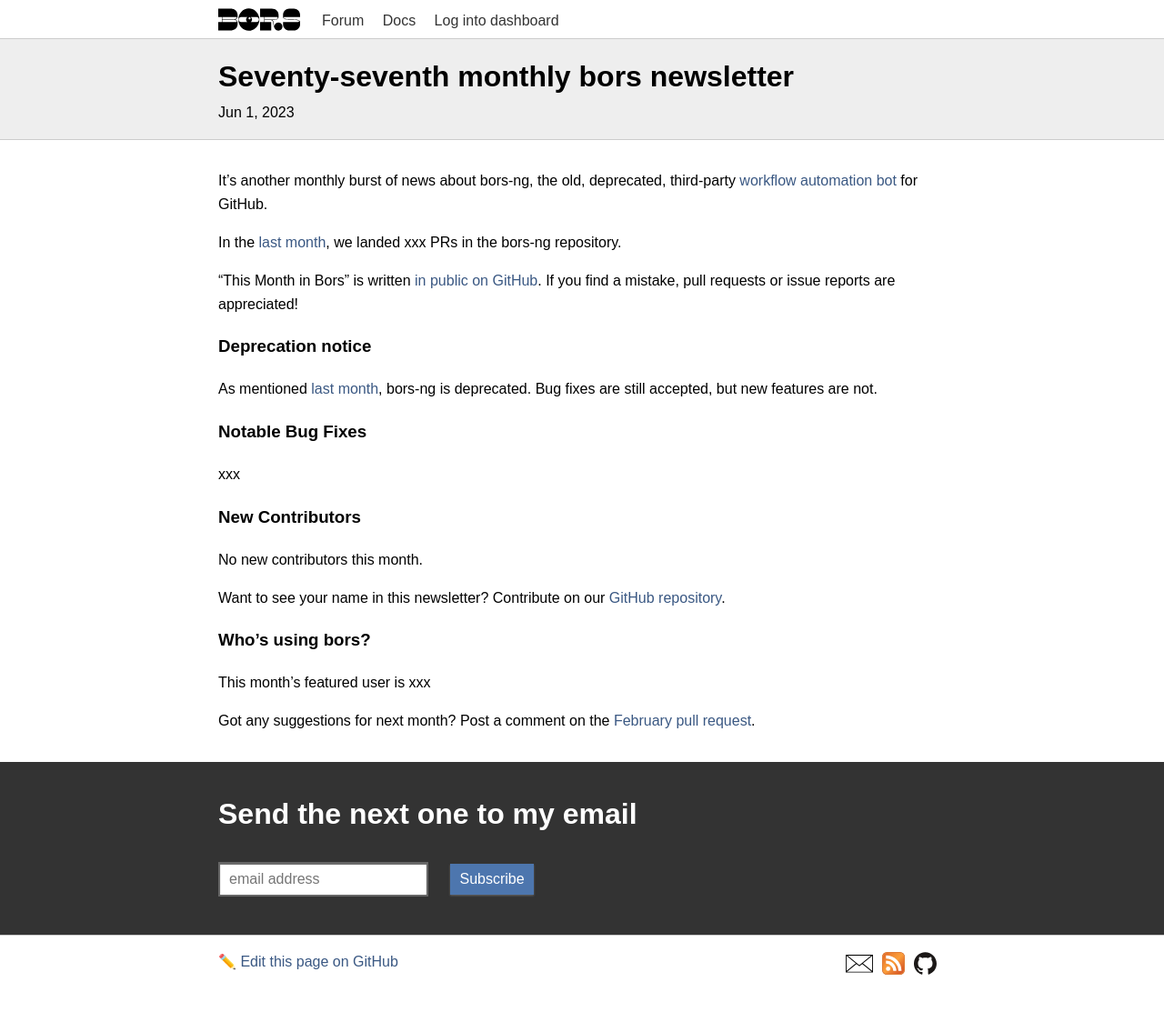
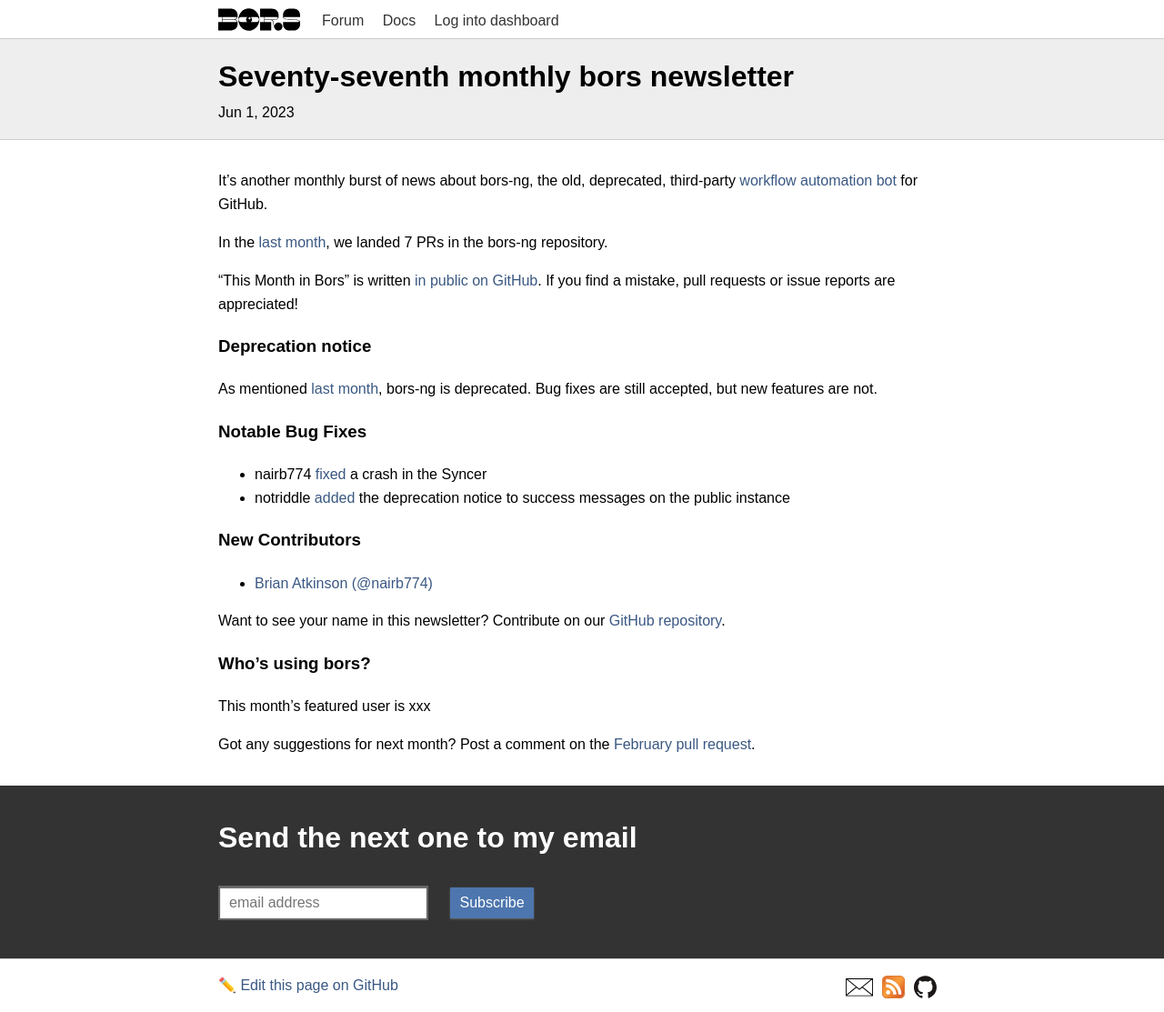
Before and after one commit to bors-ng/bors-ng.github.io, a Jekyll site: the page built from _posts/2023-06-01-tmib-77.md, in a window 1280 px wide. Shown: the whole page at 91% size. Built offline with Jekyll 4.4.1, drawn with Linux system fonts in a browser that asks for light colours; before the commit the page ends 1087 px from its top, so only the background shows below that.

Commit message:
Add new PRs
Add @nairb774 to new contributors list

Add bors-ng/bors-ng#1666

Add bors-ng/bors-ng#1645

```diff
--- a/_posts/2023-06-01-tmib-77.md
+++ b/_posts/2023-06-01-tmib-77.md
@@ -9,7 +9,7 @@
 It's another monthly burst of news about bors-ng, the old, deprecated, third-party [workflow automation bot](https://github.com/lvgl/lv_binding_rust/issues/99) for GitHub.
 
 In the [last month](https://github.com/bors-ng/bors-ng/pulls?q=is%3Apr+is%3Amerged+closed%3A2023-05-01..2023-05-31),
-we landed xxx PRs in the bors-ng repository.
+we landed 7 PRs in the bors-ng repository.
 
 "This Month in Bors" is written [in public on GitHub][GitHub for TMiB].
 If you find a mistake, pull requests or issue reports are appreciated!
@@ -19,17 +19,18 @@
 
 ### Deprecation notice
 
-As mentioned [last month](xxx), bors-ng is deprecated. Bug fixes are still accepted, but new features are not.
+As mentioned [last month](https://bors.tech/newsletter/2023/05/01/tmib-76/), bors-ng is deprecated. Bug fixes are still accepted, but new features are not.
 
 
 ### Notable Bug Fixes
 
-xxx
+* nairb774 [fixed](https://github.com/bors-ng/bors-ng/pull/1666) a crash in the Syncer
+* notriddle [added](https://github.com/bors-ng/bors-ng/pull/1645) the deprecation notice to success messages on the public instance
 
 
 ### New Contributors
 
-No new contributors this month.
+* [Brian Atkinson (@nairb774)](https://github.com/nairb774)
 
 Want to see your name in this newsletter? Contribute on our [GitHub repository](https://github.com/bors-ng/bors-ng).
 
```
